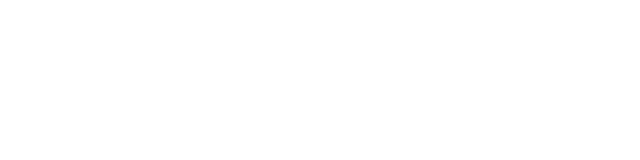
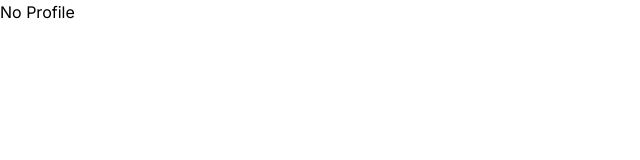
Before and after one commit to tomjames156/showyy, a Next.js app in the folder frontend/: page / in a window 1280 px wide. Shown: the top 160 px of the page, without its empty margins (0-640 px from the left). Built offline with nearby package versions, Linux system fonts and the light colour scheme; a web font is replaced by a local one.

Commit message:
updated frontend

```diff
--- a/frontend/app/page.tsx
+++ b/frontend/app/page.tsx
@@ -16,7 +16,7 @@
 export default function Home() {
   const { profile } = useContext(ProfileContext)
 
-  return (profile &&
+  return (profile ?
     <>
       <Navbar/>
       <Hero />
@@ -27,6 +27,6 @@
       <Testimonials/>
       <Contact/>
       <Footer/>
-    </>
+    </> : <p>No Profile</p>
   )
 }
```
